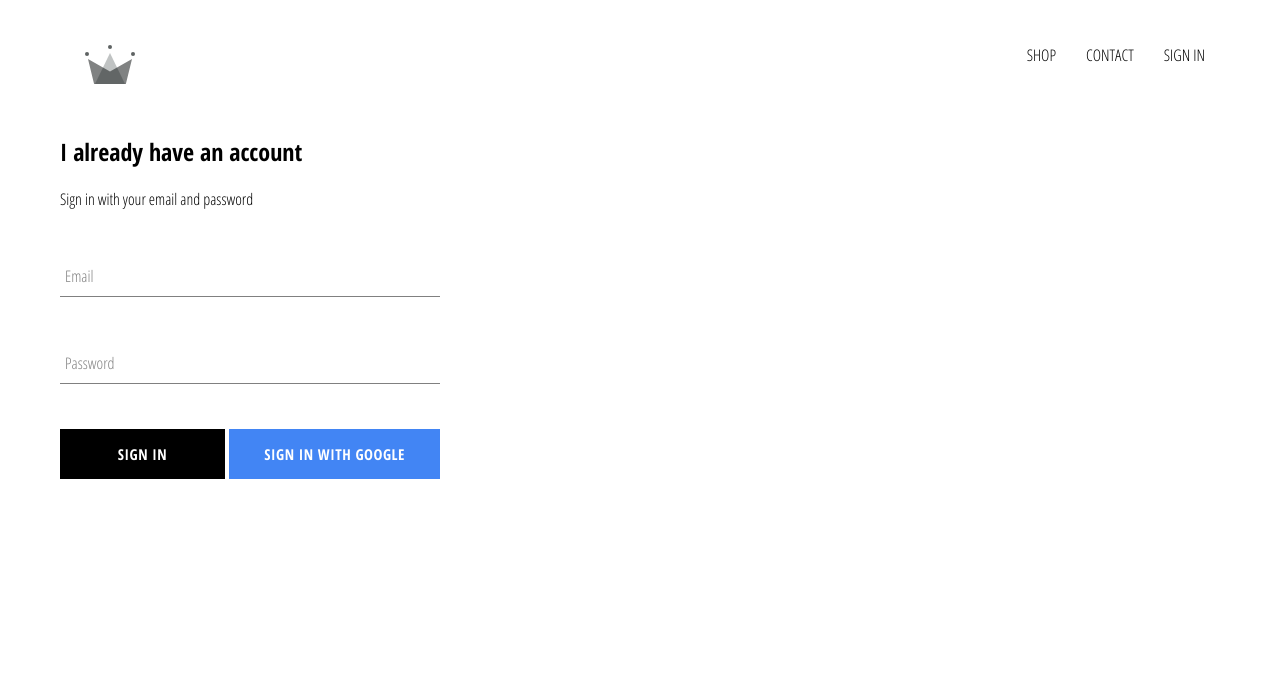
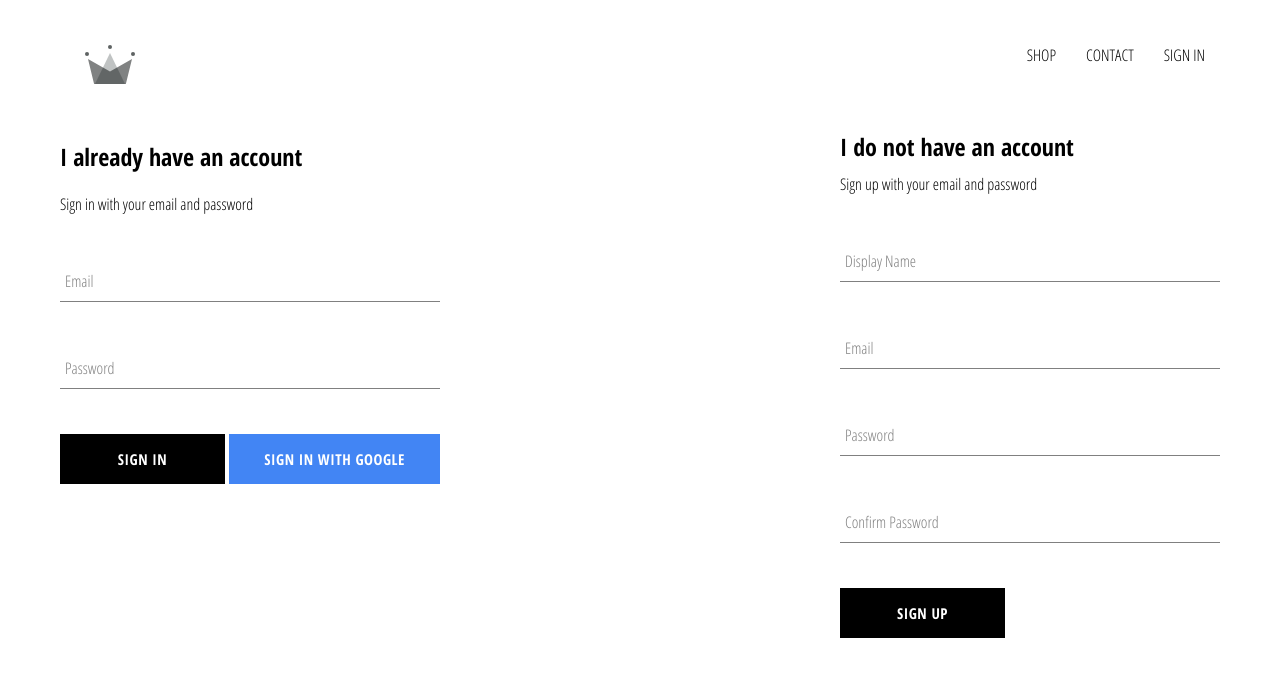
Before and after one commit to fabioaraujo76/crownstore, a React (Create React App) app: page /signin in a window 1280 px wide. Shown: the top 676 px of the page. Built offline with nearby package versions, Linux system fonts and the light colour scheme; no server answers.

Commit message:
implemented firebase utils and included the ability to store users into the database

```diff
--- a/src/App.js
+++ b/src/App.js
@@ -5,7 +5,7 @@
 import ShopPage from './pages/shop/shop.component';
 import SignInSignUpPage from './pages/signin-signup/signin-signup.component';
 
-import { auth } from './firebase/firebase.utils';
+import { auth, createUserProfileDocument } from './firebase/firebase.utils';
 
 import './App.css';
 
@@ -21,10 +21,21 @@
   unsubscribeFromAuth = null
 
   componentDidMount() {
-    this.unsubscribeFromAuth = auth.onAuthStateChanged(user => {
-      this.setState({ currentUser: user});
-
-      console.log(user);
+    this.unsubscribeFromAuth = auth.onAuthStateChanged(async userAuth => {
+      if (userAuth) {
+        const userRef = await createUserProfileDocument(userAuth);
+        userRef.onSnapshot(snapShot => {
+          this.setState({
+            currentUser: {
+              id: snapShot.id,
+              ...snapShot.data()
+            }
+          });
+        });
+      }
+      else {
+        this.setState({ currentUser: userAuth });
+      }
     });
   }
 
--- /dev/null
+++ b/src/components/sign-up/sign-up.component.jsx
@@ -0,0 +1,78 @@
+import React, { Component } from 'react';
+import FormInput from '../form-input/form-input.component';
+import CustomButton from '../custom-button/custom-button.component';
+import { auth, createUserProfileDocument } from '../../firebase/firebase.utils';
+
+import './sign-up.style.scss';
+
+class SignUp extends Component {
+    constructor() {
+      super();
+
+      this.state = {
+        displayName: '',
+        email: '',
+        password: '',
+        confirmPassword: ''
+      };
+    }
+
+    handleSubmit = async event => {
+      event.preventDefault();
+
+      const { displayName, email, password, confirmPassword } = this.state;
+
+      if (password !== confirmPassword) {
+        alert("passwords don't match");
+        return;
+      }
+
+      try {
+        const { user } = await auth.createUserWithEmailAndPassword(
+          email,
+          password
+        );
+
+        await createUserProfileDocument(user, { displayName });
+
+        this.setState({
+          displayName: '',
+          email: '',
+          password: '',
+          confirmPassword: ''
+        });
+      } catch (error) {
+        console.error(error);
+      }
+    };
+
+    handleChange = event => {
+      const { name, value } = event.target;
+
+      this.setState({ [name]: value });
+    };
+
+    render() {
+        const { displayName, email, password, confirmPassword } = this.state;
+        return(
+            <div className='sign-up'>
+                <h2 className='title'>I do not have an account</h2>
+                <span>Sign up with your email and password</span>
+                <form className='sign-up-form' onSubmit={this.handleSubmit}>
+                    <FormInput type='text' name='displayName' value={displayName} onChange={this.handleChange} label='Display Name' required>
+                    </FormInput>
+                    <FormInput type='email' name='email' value={email} onChange={this.handleChange} label='Email' required>
+                    </FormInput>
+                    <FormInput type='password' name='password' value={password} onChange={this.handleChange} label='Password' required>
+                    </FormInput>
+                    <FormInput type='password' name='confirmPassword' value={confirmPassword} onChange={this.handleChange} label='Confirm Password' required>
+                    </FormInput>
+                    <CustomButton type='submit'>Sign Up</CustomButton>
+                </form>
+            </div>
+        )
+    }
+
+}
+
+export default SignUp;
--- /dev/null
+++ b/src/components/sign-up/sign-up.style.scss
@@ -0,0 +1,9 @@
+.sign-up {
+    display: flex;
+    flex-direction: column;
+    width: 380px;
+
+    .title {
+      margin: 10px 0;
+    }
+}
--- a/src/firebase/firebase.utils.js
+++ b/src/firebase/firebase.utils.js
@@ -14,6 +14,30 @@
 
   firebase.initializeApp(config);
 
+  export const createUserProfileDocument = async (userAuth, additionalData) => {
+    if (!userAuth) return;
+
+    const userRef = firestore.doc(`users/${userAuth.uid}`);
+
+    const snapShot = await userRef.get();
+
+    if (!snapShot.exists) {
+      const { displayName, email } = userAuth;
+      const createdAt = new Date();
+      try {
+        await userRef.set({
+          displayName,
+          email,
+          createdAt,
+          ...additionalData
+        });
+      } catch (error) {
+        console.log('error creating user', error.message);
+      }
+    }
+
+    return userRef;
+  };
 
   export const auth = firebase.auth();
   export const firestore = firebase.firestore();
--- a/src/pages/signin-signup/signin-signup.component.jsx
+++ b/src/pages/signin-signup/signin-signup.component.jsx
@@ -1,10 +1,12 @@
 import React from 'react';
-import SignIn from '../../components/sign-in/sign-in.component'
+import SignIn from '../../components/sign-in/sign-in.component';
+import SignUp from '../../components/sign-up/sign-up.component';
 import './signin-signup.style.scss'
 
 const SignInSignUpPage = () => (
     <div className='signin-signup'>
-    <SignIn/>
+        <SignIn/>
+        <SignUp/>
     </div>
 );
 
--- a/src/pages/signin-signup/signin-signup.style.scss
+++ b/src/pages/signin-signup/signin-signup.style.scss
@@ -0,0 +1,6 @@
+.signin-signup {
+    width: 850;
+    display: flex;
+    justify-content: space-between;
+    margin: 30px auto;
+}
```
